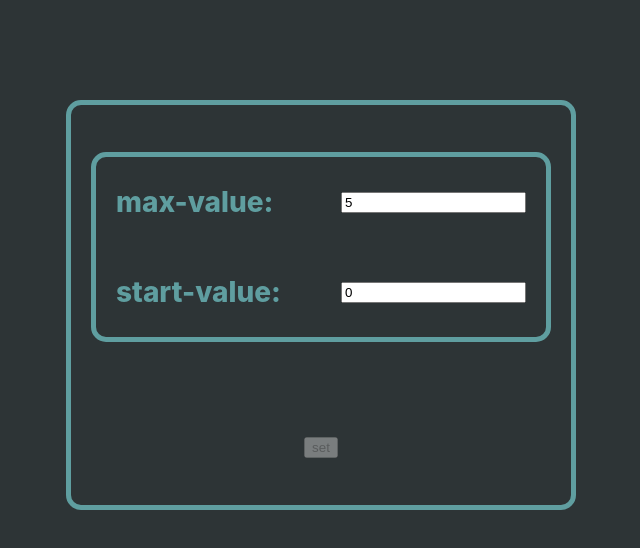
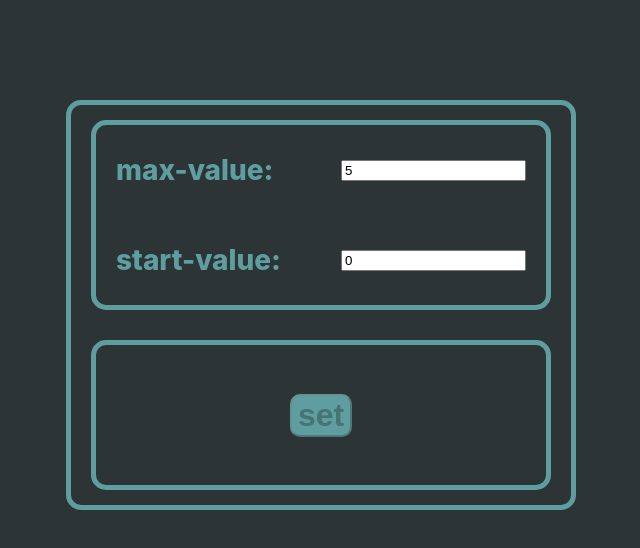
Before and after one commit to pmuzychenko/counter-with-settings, a React (Create React App) app: page / in a window 1280 px wide. Shown: the top 548 px of the page, without its empty margins (319-959 px from the left). Built offline with nearby package versions, Linux system fonts and the light colour scheme.

Commit message:
feat: add styles to Button component

```diff
--- a/src/App.css
+++ b/src/App.css
@@ -41,3 +41,21 @@ body {
   justify-content: space-between;
   align-items: center;
 }
+
+.buttons {
+  border: 5px solid cadetblue;
+  width: 450px;
+  height: 140px;
+  border-radius: 15px;
+  display: flex;
+  justify-content: space-around;
+  align-items: center;
+}
+
+.buttons button {
+  font-size: 32px;
+  font-weight: 700;
+  background-color: cadetblue;
+  border-radius: 10px;
+  outline: cadetblue;
+}
```
